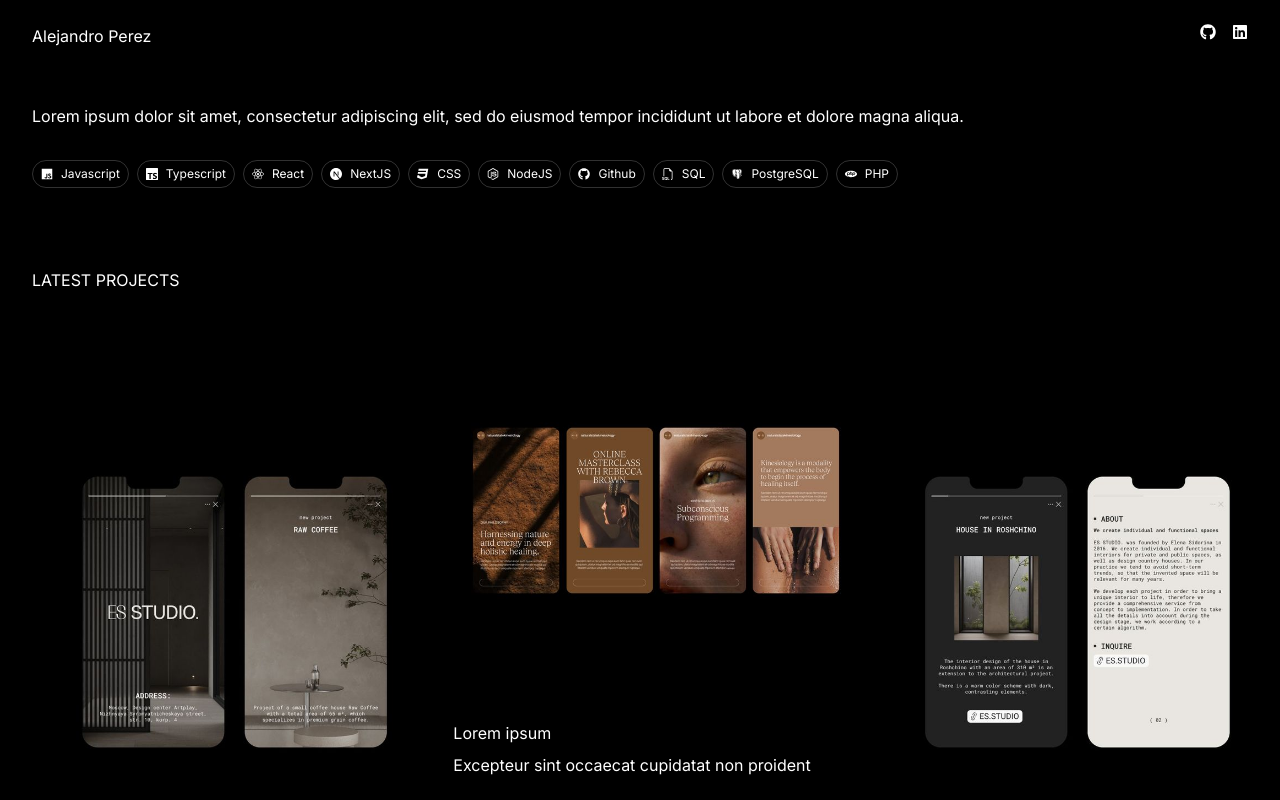
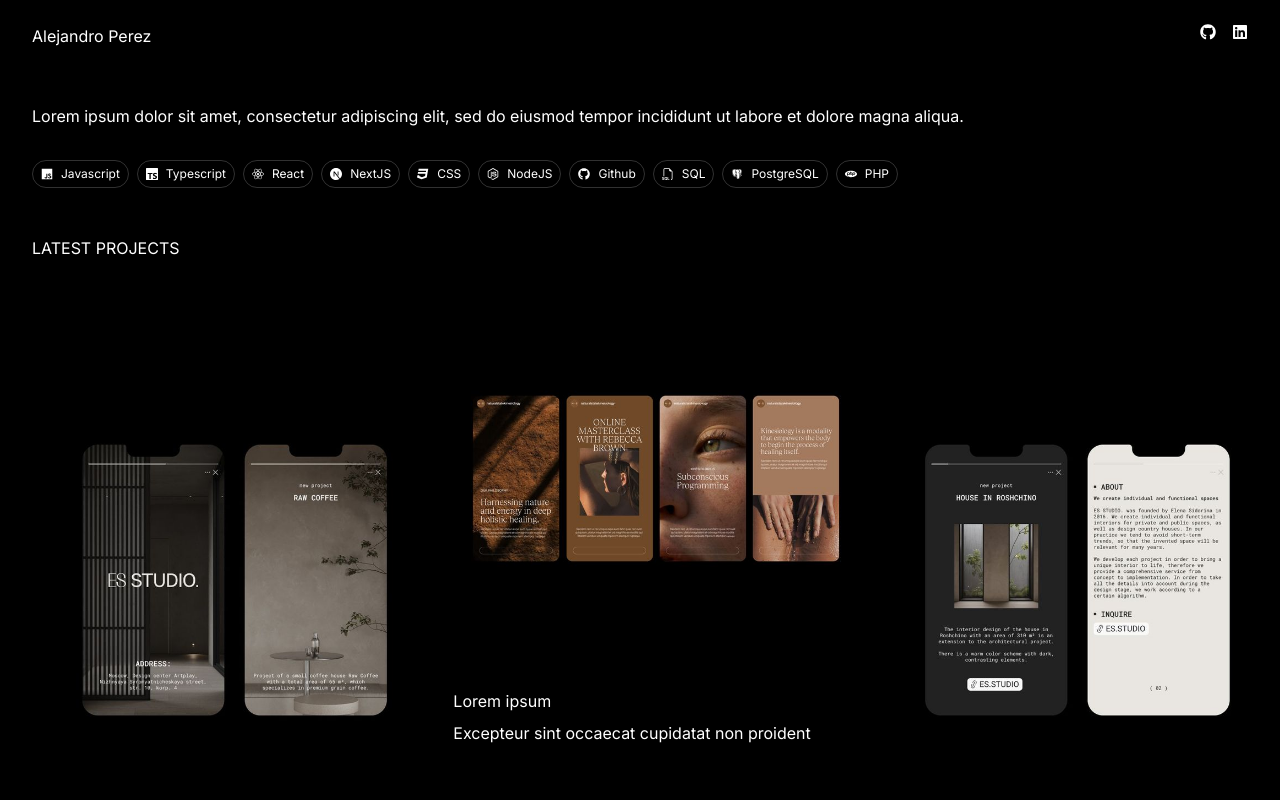
Before and after one commit to alejandro3469/portfolioo, a Next.js app: page / in a window 1280 px wide. Shown: the top 800 px of the page. Built offline with nearby package versions, Linux system fonts and the light colour scheme.

Commit message:
Update globals.css

```diff
--- a/app/globals.css
+++ b/app/globals.css
@@ -18,7 +18,6 @@
 
     display: flex;
     flex-direction: column;
-    gap: 32px;
     background-color: black;
     color: white;
 }
```
